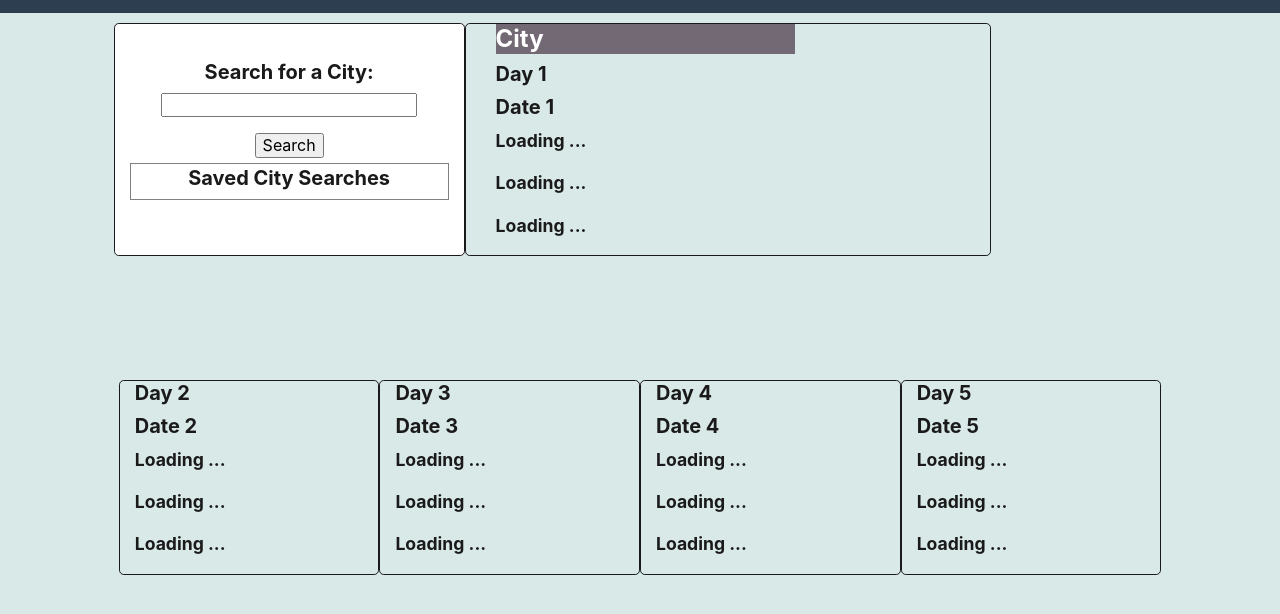
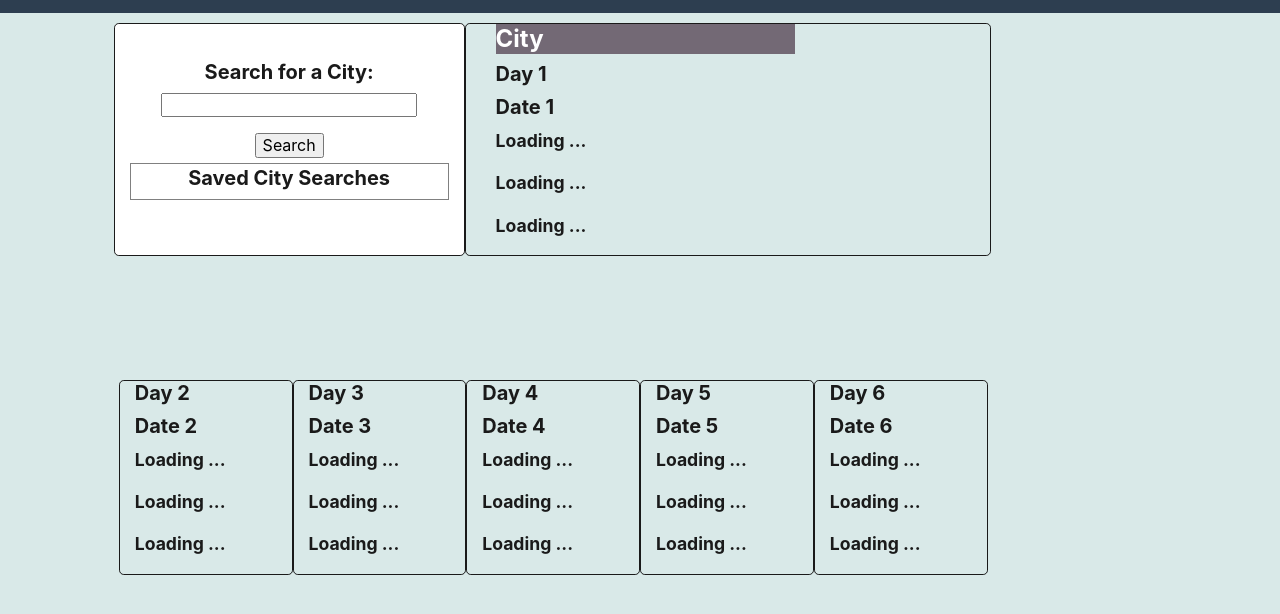
Before and after one commit to ruchiagarwal26/ruchi_travelWithWeather, a plain HTML site: page assets/index.html in a window 1280 px wide. Shown: the part 92-706 px from the top of the page. Drawn offline with nearby package versions, Linux system fonts and the light colour scheme.

Commit message:
added 5th day

```diff
--- a/assets/index.html
+++ b/assets/index.html
@@ -40,8 +40,8 @@
       </div>
 
       <div class="container">
-      <div class="row lowerRow row-cols-4 g-2 align-items-strech">
-      <div class="weather card card-rounded col-md-3 view overlay">
+      <div class="row lowerRow row-cols-5 g-1 align-items-strech">
+      <div class="weather card card-rounded col-lg-2 col-md-6">
         <h5 class="card-title" id="day8"> Day 2</h5>
           <h5 class="card-title" id="date8"> Date 2</h5>
           <div class="image" id="img8"alt="image"></div>
@@ -49,7 +49,7 @@
           <p class="humidity" id="day8humidity"> Loading ...</p>
           <p class="wind" id="day8wind"> Loading ...</p>
         </div>
-      <div class="weather card card-rounded col-md-3">
+      <div class="weather card card-rounded col-lg-2 col-md-6">
           <h5 class="card-title" id="day16"> Day 3</h5>
           <h5 class="card-title" id="date16"> Date 3</h5>
           <div class="image" id="img16"alt="image"></div>
@@ -57,7 +57,7 @@
           <p class="humidity" id="day16humidity"> Loading ...</p>
           <p class="wind" id="day16wind"> Loading ...</p>
         </div>
-      <div class="weather card card-rounded col-md-3">
+      <div class="weather card card-rounded col-lg-2 col-md-6">
           <h5 class="card-title" id="day24"> Day 4</h5>
           <h5 class="card-title" id="date24"> Date 4</h5>
           <div class="image" id="img24"alt="image"></div>
@@ -65,7 +65,7 @@
           <p class="humidity" id="day24humidity"> Loading ...</p>
           <p class="wind" id="day24wind"> Loading ...</p>
         </div>
-      <div class="weather card card-rounded col-md-3">
+      <div class="weather card card-rounded col-lg-2 col-md-6">
           <h5 class="card-title" id="day32"> Day 5</h5>
           <h5 class="card-title" id="date32"> Date 5</h5>
           <div class="image" id="img32"alt="image"></div>
@@ -73,6 +73,14 @@
           <p class="humidity" id="day32humidity"> Loading ...</p>
           <p class="wind" id="day32wind"> Loading ...</p>
         </div>
+        <div class="weather card card-rounded col-lg-2 col-md-6">
+          <h5 class="card-title" id="day39"> Day 6</h5>
+          <h5 class="card-title" id="date39"> Date 6</h5>
+          <div class="image" id="img39"alt="image"></div>
+          <p class="temp" id="day39Temp"> Loading ...</p>
+          <p class="humidity" id="day39humidity"> Loading ...</p>
+          <p class="wind" id="day39wind"> Loading ...</p>
+        </div>
       </div>
       </div>
     </main>
--- a/assets/js/script.js
+++ b/assets/js/script.js
@@ -53,8 +53,8 @@ fetch(urlCity) //for getting lon and lat
             var dateDisplay = todayDate;
             console.log('starting date '+ dateDisplay);
             document.getElementById("city").innerHTML = newName.value.toUpperCase();
-            for (i=0; i < 40; i=i+8){
-            //if (result < dateSixDays) {
+            for (i=0; i < 42; i=i+8){
+            if (i==40){var i = 39};
             console.log("i = "+ i);
             var result = dateDisplay.setDate(dateDisplay.getDate() + 1);
             var IncrementDayPartString = new Date(result).toString();
@@ -122,7 +122,7 @@ fetch(urlCity) //for getting lon and lat
 var saved_city = localStorage.getItem('City: ');
 var saved_date = localStorage.getItem('day');
 
-//to save search history
+//to save search history and display on the page
 
 function searchHistory(){
     const newName = document.getElementById("cityInput");
```
